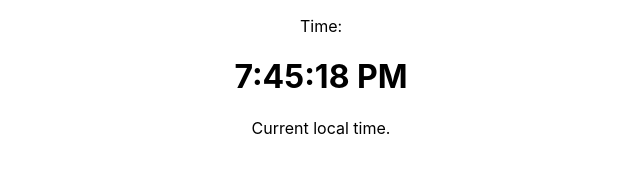
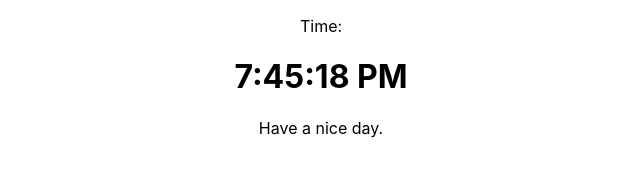
Before and after one commit to edgarnava80/github-actions, a React (Create React App) app: page / in a window 1280 px wide. Shown: the top 188 px of the page, without its empty margins (319-959 px from the left). Built offline with nearby package versions, Linux system fonts and the light colour scheme.

Commit message:
Greet added

```diff
--- a/src/App.js
+++ b/src/App.js
@@ -18,7 +18,7 @@ function App() {
 
         <p>
           Time: <Clock time={time} />
-          Current local time.
+          Have a nice day.
         </p>
 
     </div>
```
